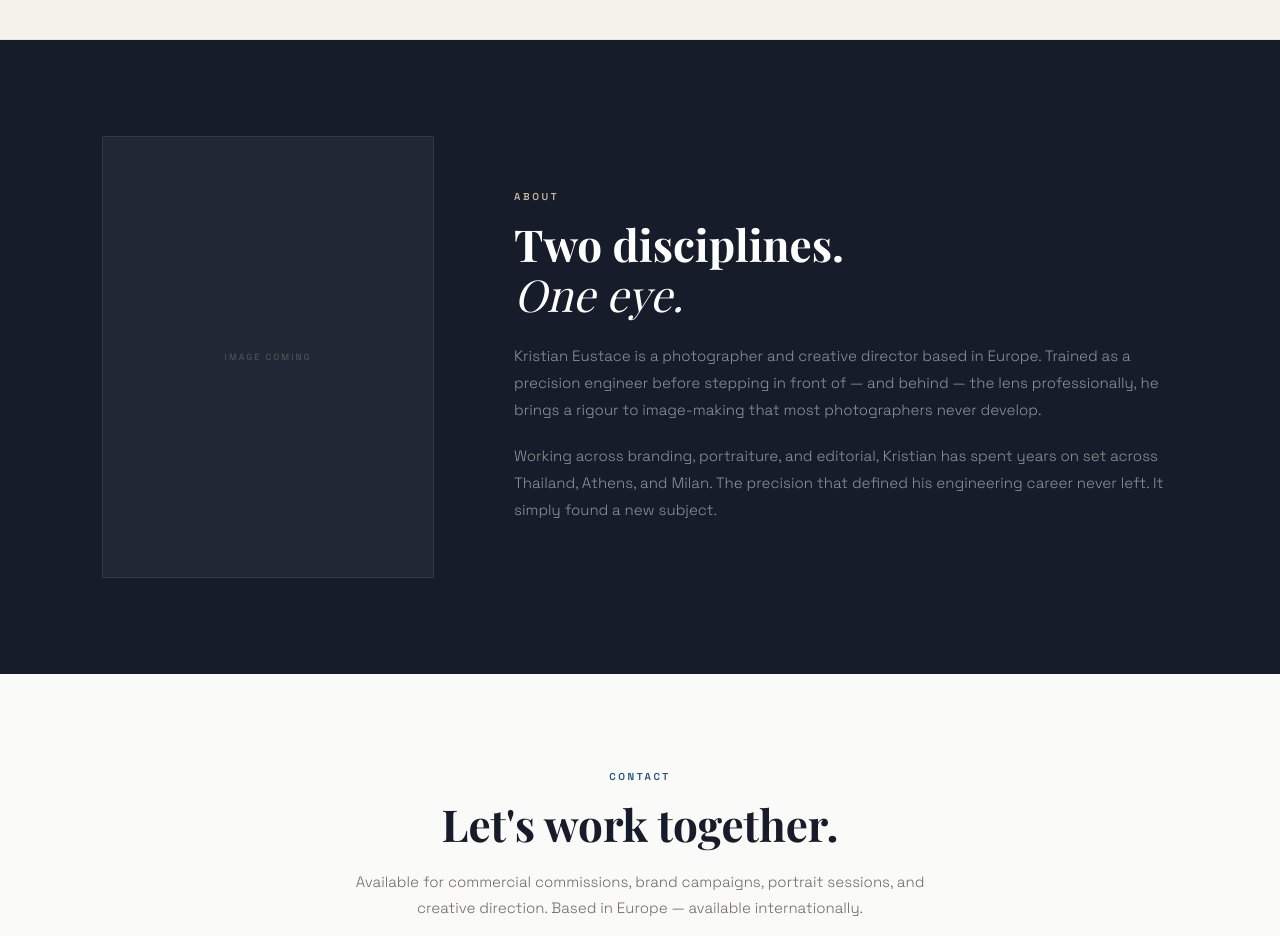
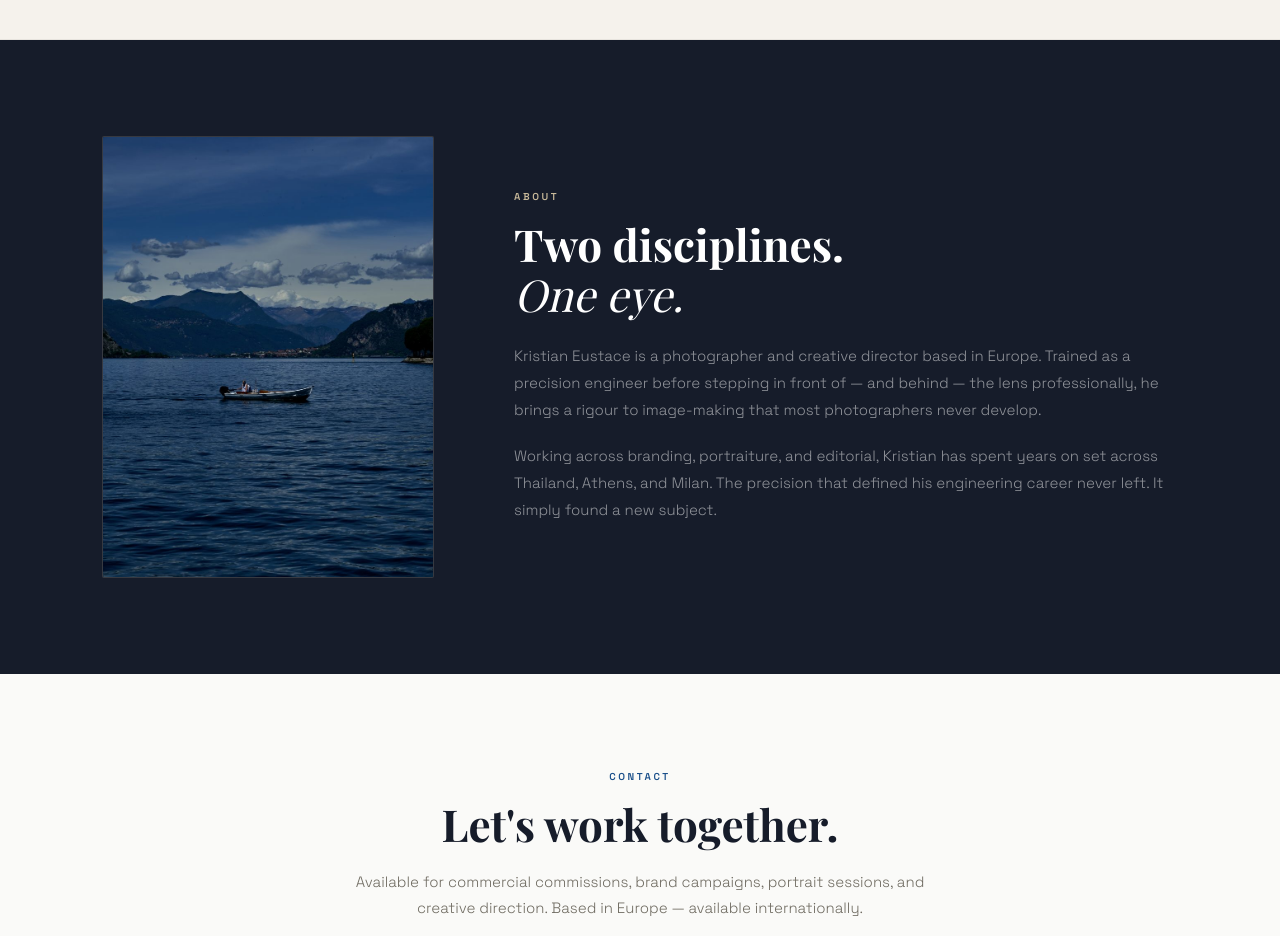
Before and after one commit to letsee43few/kristianeustace.com, a plain HTML site: page photography/index.html in a window 1280 px wide. Shown: the part 9120-10056 px from the top of the page. Drawn offline with nearby package versions, Linux system fonts and the light colour scheme; a web font is replaced by a local one.

Commit message:
About section: the boat photo (his choice); the phone image renamed boat-on-the-lake.jpg, used on the home page and in About

```diff
--- a/photography/index.html
+++ b/photography/index.html
@@ -186,8 +186,8 @@
     <section id="about" class="about">
       <div class="container about-inner">
 
-        <div class="about-image fade-in" aria-label="Portrait — coming soon">
-          <span>Image coming</span>
+        <div class="about-image fade-in">
+          <img src="images/boat-on-the-lake.jpg" alt="A small boat crossing a lake between mountains" loading="lazy">
         </div>
 
         <div class="about-text fade-in">
--- a/photography/style.css
+++ b/photography/style.css
@@ -552,6 +552,15 @@ button { cursor: pointer; background: none; border: none; font: inherit; }
   display: flex;
   align-items: center;
   justify-content: center;
+  overflow: hidden;
+}
+
+.about-image img {
+  display: block;
+  width: 100%;
+  height: 100%;
+  object-fit: cover;
+  object-position: 50% 58%;
 }
 
 .about-image span {
```
Also changed, not shown: index.html (+1 -1 lines), photography/images/boat-on-the-lake.jpg (renamed from photography/images/home-phone.jpg).
